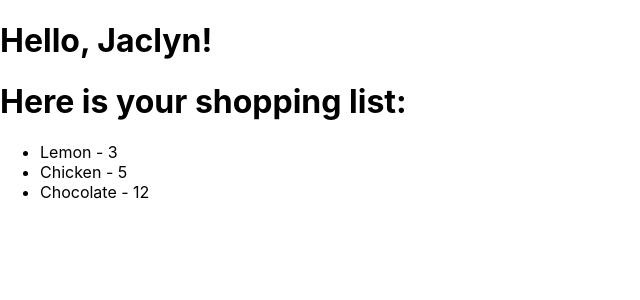
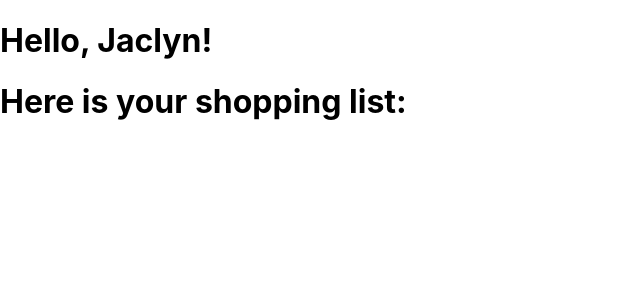
Before and after one commit to JaclynFoster/shopping-list, a React (Create React App) app: page / in a window 1280 px wide. Shown: the top 300 px of the page, without its empty margins (0-640 px from the left). Built offline with nearby package versions, Linux system fonts and the light colour scheme.

Commit message:
moved interface to models folder and added state array

```diff
--- a/src/App.tsx
+++ b/src/App.tsx
@@ -1,14 +1,16 @@
-import React from 'react';
+import React, { useState } from 'react';
 import './App.css';
 import Greeter from './components/Greeter';
 import ShoppingList from './components/ShoppingList';
+import Item from './models/item';
 
 function App() {
-  const items = [
-    {id: 1, product: "Lemon", quantity: 3},
-    {id: 2, product: "Chicken", quantity: 5},
-    {id: 3, product: "Chocolate", quantity: 12}
-]
+  const [items, setItems ] = useState<Item[]>([])
+//   const items = [
+//     {id: 1, product: "Lemon", quantity: 3},
+//     {id: 2, product: "Chicken", quantity: 5},
+//     {id: 3, product: "Chocolate", quantity: 12}
+// ]
   return (
     <div>
  <Greeter person="Jaclyn"/>
--- a/src/components/ShoppingList.tsx
+++ b/src/components/ShoppingList.tsx
@@ -1,10 +1,6 @@
 import React from 'react'
+import Item from '../models/item';
 
-type Item = {
-  id: number,
-  product: string,
-  quantity: number
-}
 
 interface ShoppingListProps {
   items: Item[];
--- /dev/null
+++ b/src/models/item.ts
@@ -0,0 +1,5 @@
+export default interface Item {
+    id: number,
+    product: string,
+    quantity: number
+  }
```
